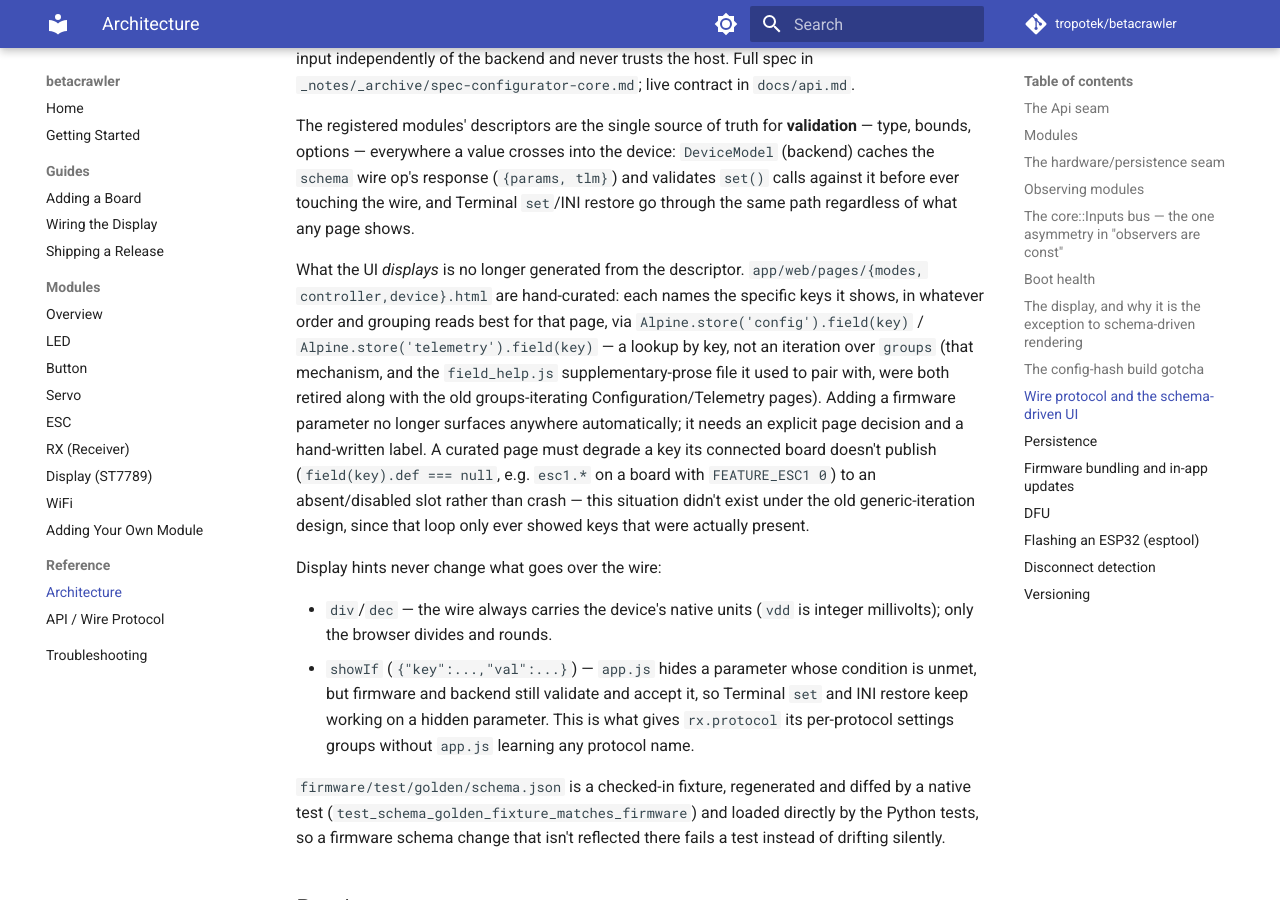
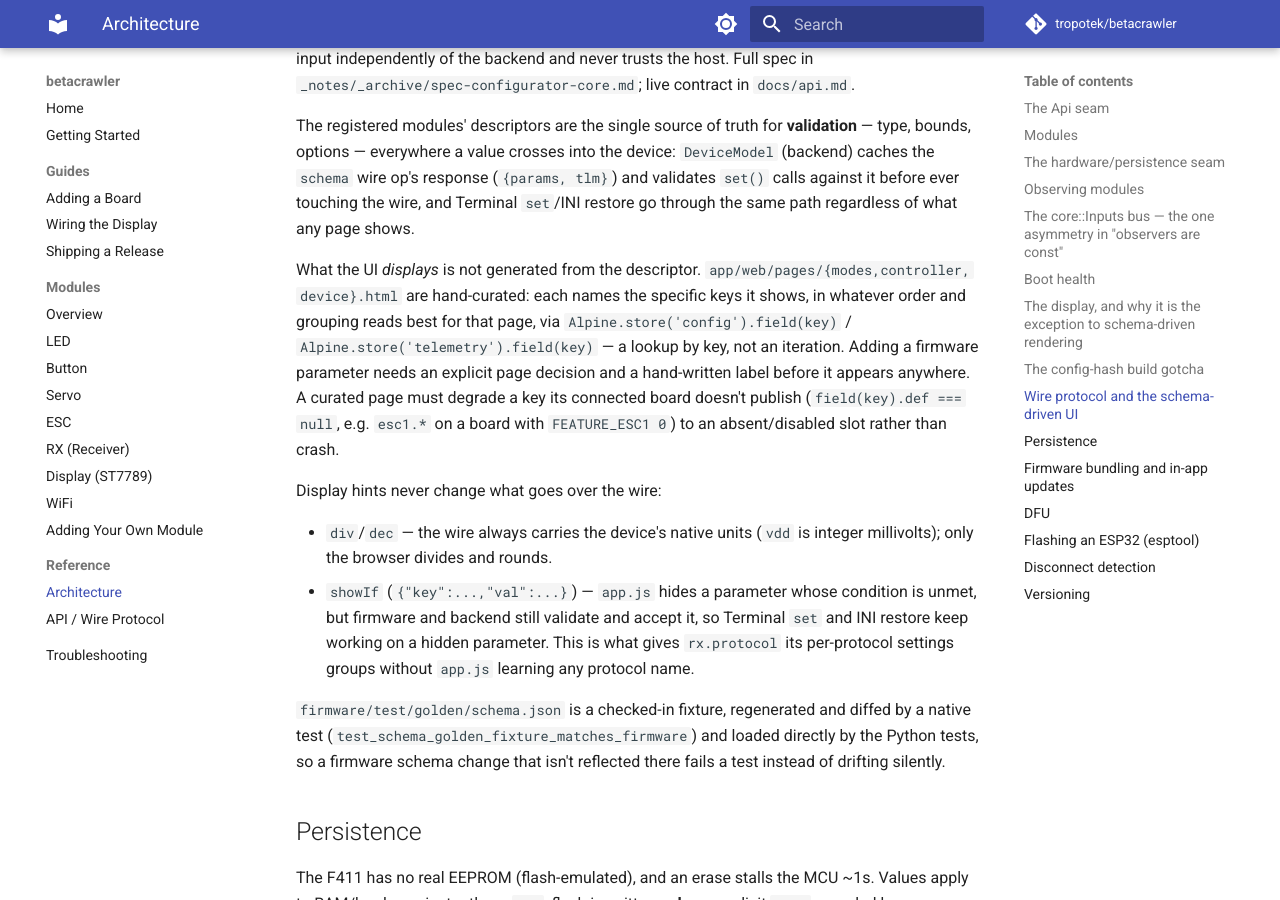
Before and after one commit to tropotek/betacrawler, an MkDocs documentation site: the page built from docs/architecture.md, in a window 1280 px wide and 900 px high, scrolled down 4228 px. Built offline with MkDocs 1.6.1 and Material for MkDocs 9.7.7, drawn with Linux system fonts in a browser that asks for light colours; comment, search, counter and statistics services are not loaded.

Commit message:
docs: keep the schema-driven-UI description current-state only, no change narrative

```diff
--- a/docs/architecture.md
+++ b/docs/architecture.md
@@ -164,17 +164,13 @@ bounds, options — everywhere a value crosses into the device: `DeviceModel` (b
 touching the wire, and Terminal `set`/INI restore go through the same path regardless of what any
 page shows.
 
-What the UI *displays* is no longer generated from the descriptor. `app/web/pages/{modes,
-controller,device}.html` are hand-curated: each names the specific keys it shows, in whatever order
-and grouping reads best for that page, via `Alpine.store('config').field(key)` /
-`Alpine.store('telemetry').field(key)` — a lookup by key, not an iteration over `groups` (that
-mechanism, and the `field_help.js` supplementary-prose file it used to pair with, were both retired
-along with the old groups-iterating Configuration/Telemetry pages). Adding a firmware parameter no
-longer surfaces anywhere automatically; it needs an explicit page decision and a hand-written label.
-A curated page must degrade a key its connected board doesn't publish (`field(key).def === null`,
-e.g. `esc1.*` on a board with `FEATURE_ESC1 0`) to an absent/disabled slot rather than crash — this
-situation didn't exist under the old generic-iteration design, since that loop only ever showed
-keys that were actually present.
+What the UI *displays* is not generated from the descriptor. `app/web/pages/{modes,controller,
+device}.html` are hand-curated: each names the specific keys it shows, in whatever order and
+grouping reads best for that page, via `Alpine.store('config').field(key)` /
+`Alpine.store('telemetry').field(key)` — a lookup by key, not an iteration. Adding a firmware
+parameter needs an explicit page decision and a hand-written label before it appears anywhere. A
+curated page must degrade a key its connected board doesn't publish (`field(key).def === null`,
+e.g. `esc1.*` on a board with `FEATURE_ESC1 0`) to an absent/disabled slot rather than crash.
 
 Display hints never change what goes over the wire:
 
```
Also changed, not shown: CLAUDE.md (+9 -5 lines).
